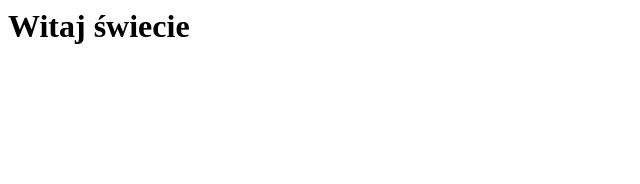
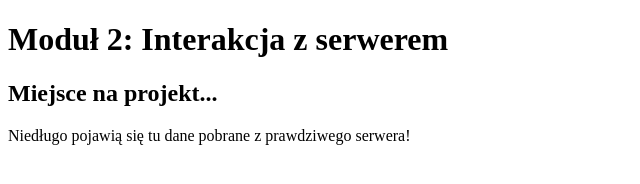
Before and after one commit to piotrpierozak/szkolenie, a plain HTML site: page kurs-react/index.html in a window 1280 px wide. Shown: the whole page, without its empty margins (0-640 px from the left). Drawn offline with Linux system fonts and the light colour scheme.

Commit message:
Inicjalizacja struktury projektu dla Modulu 2

```diff
--- a/kurs-react/index.html
+++ b/kurs-react/index.html
@@ -1 +1,26 @@
-<h1>Witaj świecie</h1>
+<!DOCTYPE html>
+<html lang="pl">
+<head>
+    <meta charset="UTF-8">
+    <meta name="viewport" content="width=device-width, initial-scale=1.0">
+    <title>Moduł 2: Moja Aplikacja API</title>
+
+    <!-- Podpięcie zewnętrznego pliku CSS z folderu css -->
+    <link rel="stylesheet" href="./css/style.css">
+</head>
+<body>
+
+    <header>
+        <h1>Moduł 2: Interakcja z serwerem</h1>
+    </header>
+
+    <main id="kontener-aplikacji">
+        <h2>Miejsce na projekt...</h2>
+        <p>Niedługo pojawią się tu dane pobrane z prawdziwego serwera!</p>
+    </main>
+
+    <!-- Podpięcie skryptu JS z folderu js jako MODUŁ -->
+    <script type="module" src="./js/app.js"></script>
+
+</body>
+</html>
```
